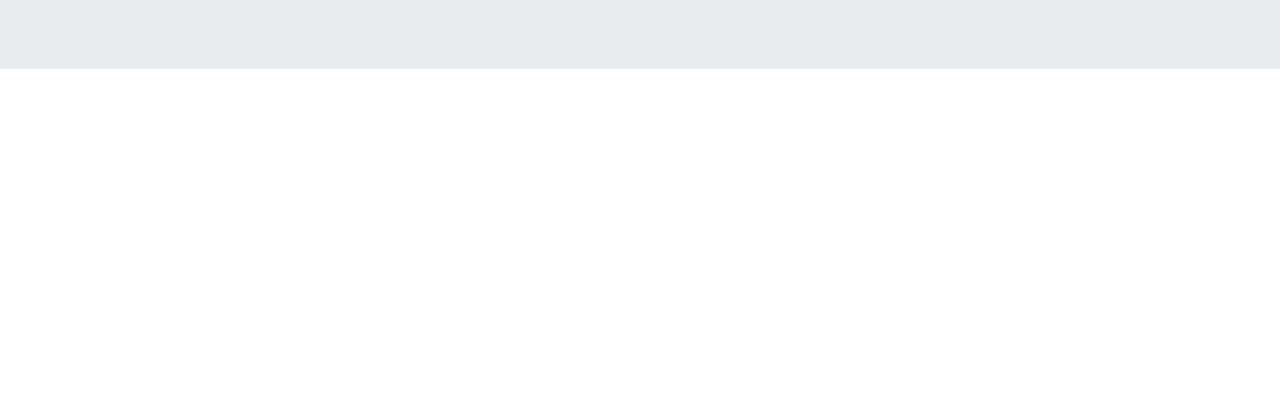
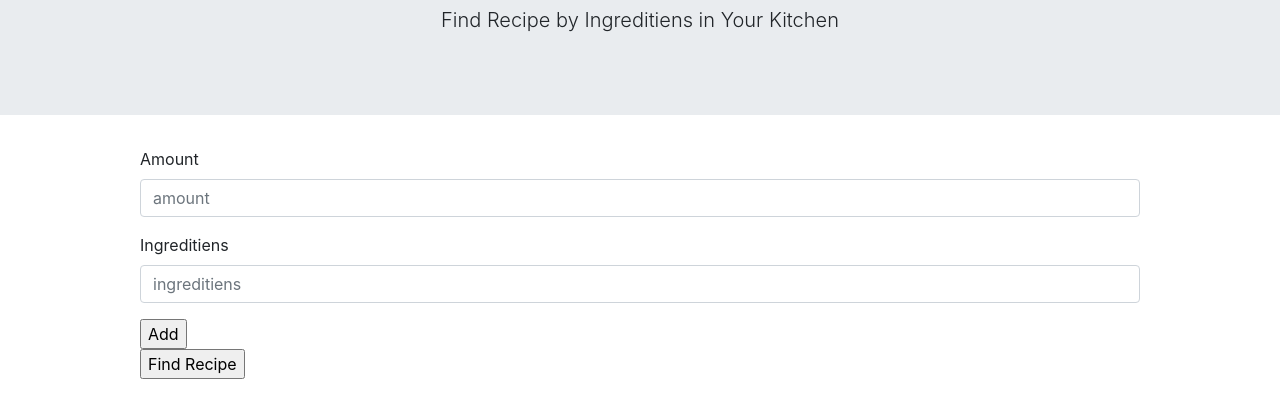
Before and after one commit to csahu3008/GroupProjectOne, a plain HTML site: page index.html in a window 1280 px wide. Shown: the part 134-552 px from the top of the page. Drawn offline with nearby package versions, Linux system fonts and the light colour scheme.

Commit message:
<COMMENT>

```diff
--- a/index.html
+++ b/index.html
@@ -11,8 +11,30 @@
         <div class="jumbotron jumbotron-fluid text-center">
             <div class="container">
                 <h1 class="display-4">Kitchen Sink</h1>
+                <p class="lead">Find Recipe by Ingreditiens in Your Kitchen</p>
             </div>
         </div>
+        <div class="mx-auto" style="max-width: 1000px; width: 100%;">
+            <form>
+            <div class="form-group">
+                <label for="formGroupExampleInput">Amount</label>
+                <input type="text" class="form-control" id="formGroupExampleInput" placeholder="amount">
+            </div>
+            <div class="form-group">
+                <label for="formGroupExampleInput2">Ingreditiens</label>
+                <input type="text" class="form-control" id="formGroupExampleInput2" placeholder="ingreditiens">
+            </div>
+            <input type="submit" value="Add">
+            </form>
+        </div>
+        <div class="mx-auto" style="max-width: 1000px; width: 100%;">
+            <div id="ingreditients-here">
+
+            </div>
+            <input type="submit" value="Find Recipe">
+        </div>
+
+
 
 
 
```
